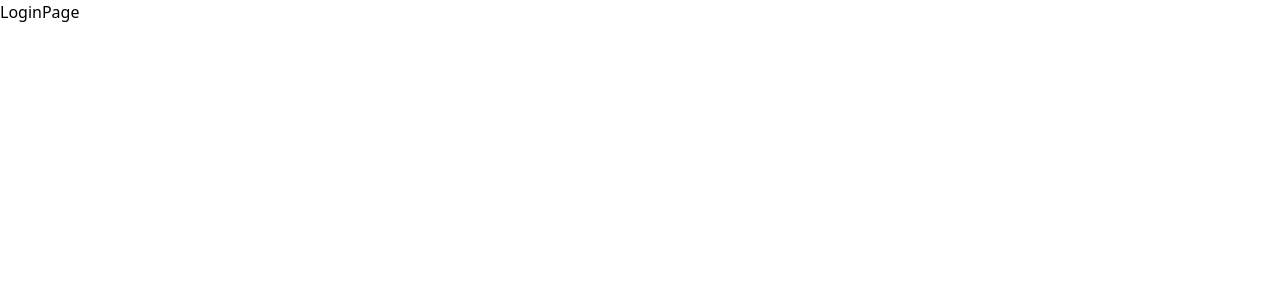
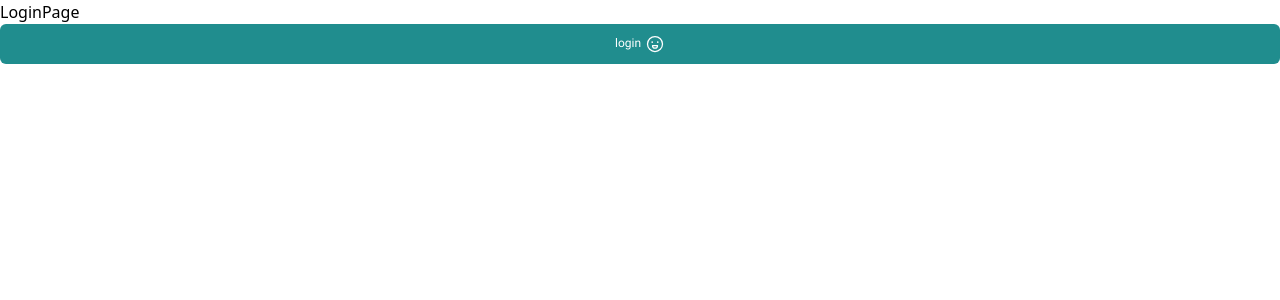
Before and after one commit to mohammadfarashipoor/TaskManger-Quera-, a React (Vite) app: page /login in a window 1280 px wide. Shown: the top 300 px of the page. Built offline with nearby package versions, Linux system fonts and the light colour scheme.

Commit message:
feat
add Button(atom)

```diff
--- a/src/pages/auth/login/index.tsx
+++ b/src/pages/auth/login/index.tsx
@@ -1,5 +1,12 @@
+import { Button } from "@/ui/atom";
+
 function LoginPage() {
-  return <div>LoginPage</div>;
+  return (
+    <div className="container mx-auto">
+      LoginPage
+      <Button name="emoji" isRoundedFull  >login</Button>
+    </div>
+  );
 }
 
 export default LoginPage;
--- /dev/null
+++ b/src/ui/atom/Button/index.tsx
@@ -0,0 +1,29 @@
+import React from "react";
+import SvgIcon from "../SvgIcon";
+import BodyXS from "../typography/BodyXS";
+import BoldXS from "../typography/BoldXS";
+interface ButtonProps {
+  onClick: () => void;
+  className: string;
+  children?: React.ReactNode;
+  isRoundedFull:boolean
+  roundedSide:string;
+  isBold:boolean;
+  name:string;
+  colorClass:string;
+}
+
+export const Button = ({ onClick, className, children ,roundedSide,isBold,name,isRoundedFull}: ButtonProps) => {
+
+  return (
+    <button
+      className={`bg-brand-primary ${isRoundedFull?"rounded-md":""} rounded-${roundedSide}-md w-full text-white p-2.5  gap-2 ${className}`}
+      onClick={onClick}
+    >
+      <div className="flex justify-center items-center gap-1">
+        {isBold ? <BoldXS>{children}</BoldXS> : <BodyXS>{children}</BodyXS>}
+        <SvgIcon name={name} />
+      </div>
+    </button>
+  );
+};
--- a/src/ui/atom/index.tsx
+++ b/src/ui/atom/index.tsx
@@ -0,0 +1 @@
+export {Button} from "./Button"
```
